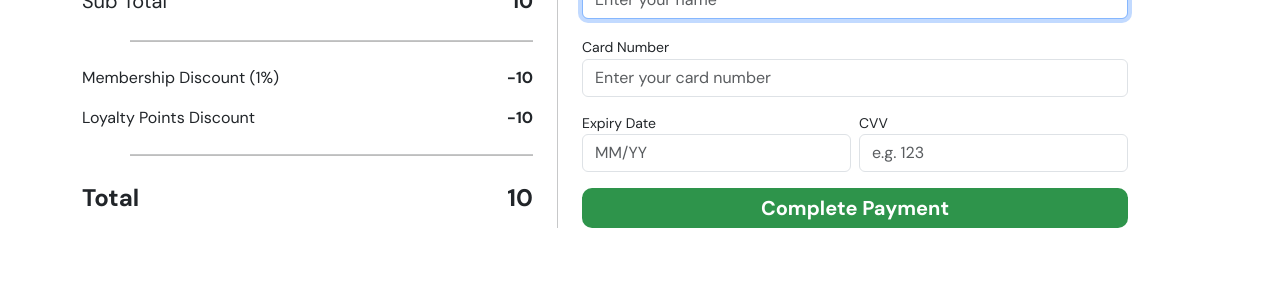
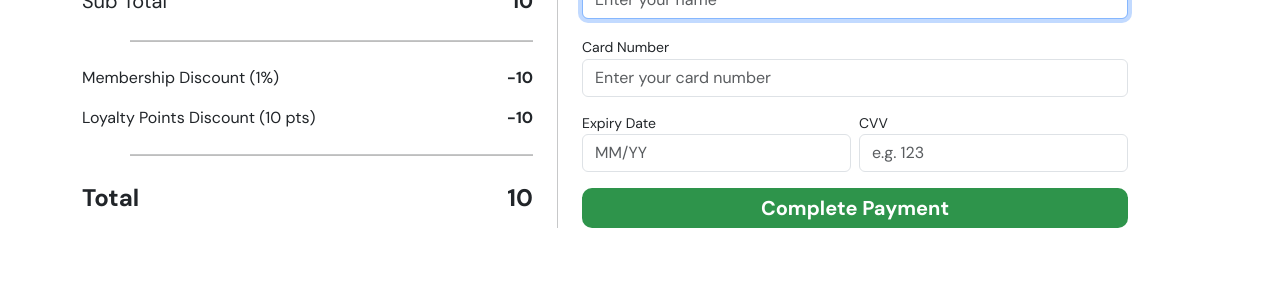
Before and after one commit to johnllss/INFOM_DB-App_Gr3, a Flask app: template golf/templates/checkout.html in a window 1280 px wide. Shown: the part 312-612 px from the top of the page. Run offline with Flask 3, Linux system fonts and the light colour scheme; the template is opened without the code that fills it: most values are stand-ins (such as "Sample title", 1, 10 or a date in 2020); some libraries are stand-ins or nearby versions.

Commit message:
Fixed checkout.html's Jinja values for loyalty points

```diff
--- a/golf/templates/checkout.html
+++ b/golf/templates/checkout.html
@@ -36,7 +36,7 @@
                 <div class="ms-auto"><strong>-{{ p_discount_amount }}</strong></div>
             </div>
             <div class="d-flex">
-                <div>Loyalty Points Discount</div>
+                <div>Loyalty Points Discount ({{ p_loyalty_points_used }} pts)</div>
                 <div class="ms-auto"><strong>-{{ p_loyalty_discount }}</strong></div>
             </div>
 
```
